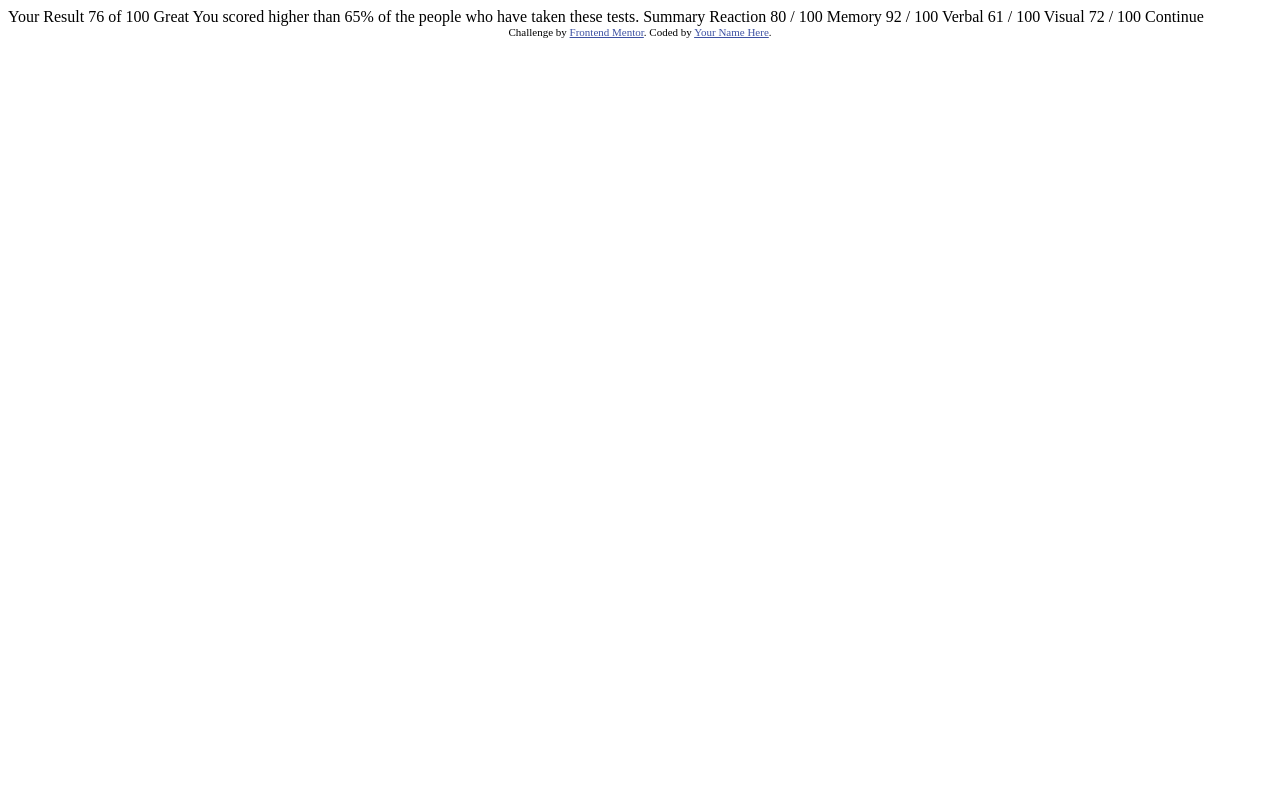
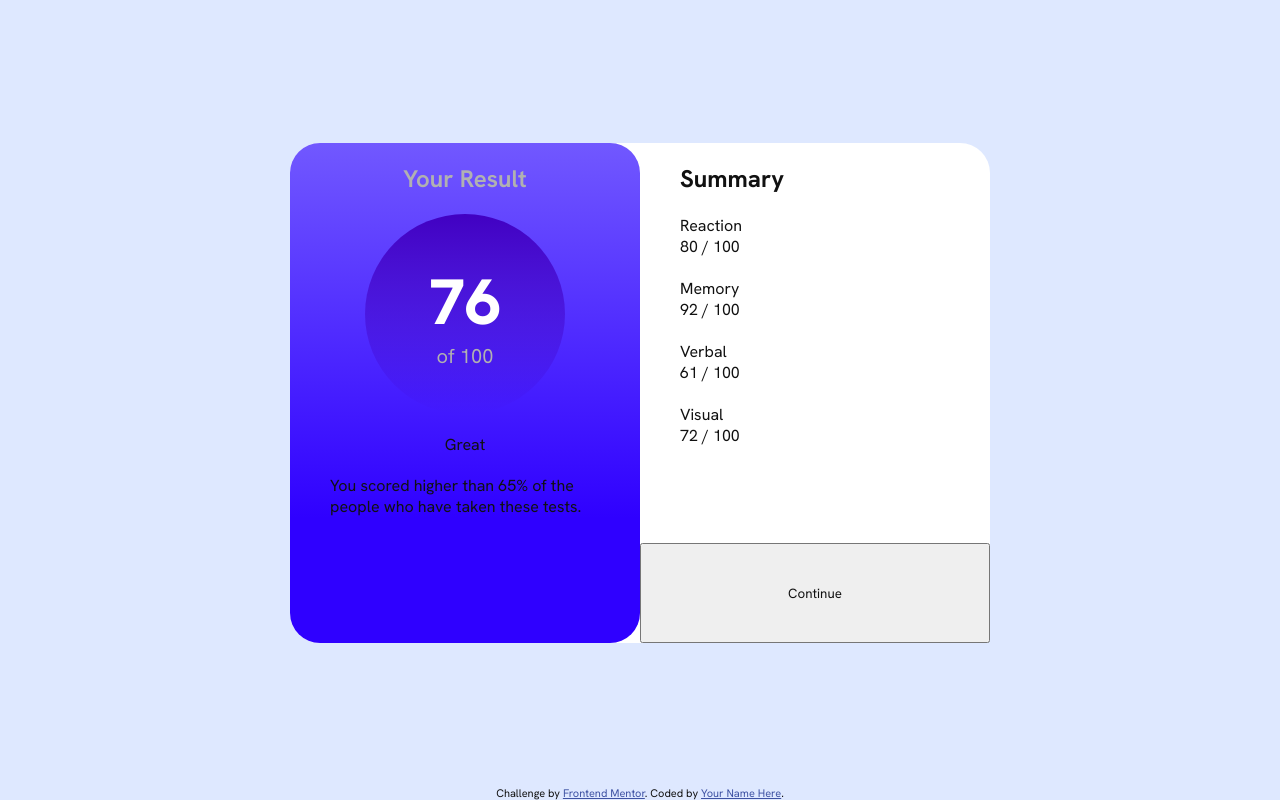
Before and after one commit to CodingDango/frontendmentor-results-component, a plain HTML site: page index.html in a window 1280 px wide. Drawn offline with Linux system fonts and the light colour scheme.

Commit message:
First ever commit

```diff
--- a/index.html
+++ b/index.html
@@ -5,6 +5,8 @@
   <meta name="viewport" content="width=device-width, initial-scale=1.0"> <!-- displays site properly based on user's device -->
 
   <link rel="icon" type="image/png" sizes="32x32" href="./assets/images/favicon-32x32.png">
+  <link href="./reusable.css" rel="stylesheet">
+  <link href="./style.css" rel="stylesheet">
 
   <title>Frontend Mentor | Results summary component</title>
 
@@ -14,34 +16,61 @@
     .attribution a { color: hsl(228, 45%, 44%); }
   </style>
 </head>
-<body>
+<body class="flex-start-center flex-column">
 
-  Your Result
-  76
-  of 100
+  <main class="flex-center flex-column">
 
-  Great
-  You scored higher than 65% of the people who have taken these tests.
+    <section class="results-summary">
 
-  Summary
+      <h2 class="visually-hidden">Results Summary</h2>
 
-  Reaction
-  80 / 100
+      <section class="flex-start-center flex-column">
+        <h3 class="light semi-bold">Your Result</h3>
+        <p class="results-score flex-center flex-column"><span>76</span> of 100</p>
+        <p class="results-comparison">Great</p>
+        <p class="results-description">You scored higher than 65% of the people who have taken these tests.</p>
+      </section>
 
-  Memory
-  92 / 100
+      <section>
+        <h3>Summary</h3>
 
-  Verbal
-  61 / 100
+        <figure>
+          <img>
+          <figcaption>Reaction</figcaption>
+          <p class="summary-score"><span>80</span> / 100</p>
+        </figure>
 
-  Visual
-  72 / 100
+        <figure>
+          <img>
+          <figcaption>Memory</figcaption>
+          <p class="summary-score"><span>92</span> / 100</p>
+        </figure>
 
-  Continue
+        <figure>
+          <img>
+          <figcaption>Verbal</figcaption>
+          <p class="summary-score"><span>61</span> / 100</p>
+        </figure>
 
-  <div class="attribution">
-    Challenge by <a href="https://www.frontendmentor.io?ref=challenge" target="_blank">Frontend Mentor</a>.
-    Coded by <a href="#">Your Name Here</a>.
-  </div>
+        <figure>
+          <img>
+          <figcaption>Visual</figcaption>
+          <p class="summary-score"><span>72</span> / 100</p>
+        </figure>
+
+      </section>
+
+      <button>Continue</button>
+
+    </section>
+
+  </main>
+
+  <footer>
+    <div class="attribution">
+      Challenge by <a href="https://www.frontendmentor.io?ref=challenge" target="_blank">Frontend Mentor</a>.
+      Coded by <a href="#">Your Name Here</a>.
+    </div>
+  </footer>
 </body>
 </html>
--- /dev/null
+++ b/reusable.css
@@ -0,0 +1,114 @@
+:root {
+  --dark-purple: #4100C2;
+  --light-purple: #7158FF;
+  --blueish-purple: #2F00FF;
+  --dark-greyish-blue: #23314D;
+
+  --bg-color: #DEE8FF;
+
+  --font-color: #111;
+  --font-light: #8b8b8b;
+  --opposite-font-color: #fff;
+}
+
+  /*
+  ############################
+  Reusable Classes
+  ############################
+  */
+
+
+  /*
+  ============================
+  Flex Classes
+  ============================
+  */
+
+  .flex-center {
+    display: flex;
+    justify-content: center;
+    align-items: center;
+  }
+
+  .flex-evenly-center {
+    display: flex;
+    justify-content: space-evenly;
+    align-items: center;
+  }
+
+  .flex-around-center {
+    display: flex;
+    justify-content: space-around;
+    align-items: center;
+  }
+
+  .flex-start-center {
+    display: flex;
+    justify-content: start;
+    align-items: center;
+  }
+
+  .flex-column {
+    display: flex;
+    flex-direction: column;
+  }
+
+
+  /*
+  ============================
+  Rounded Border Classes
+  ============================
+  */
+
+  .rounded-sm {
+    border-radius: 10px;
+  }
+
+  .rounded-md {
+    border-radius: 30px
+  }
+
+  .rounded-mx {
+    border-radius: 50%;
+  }
+
+
+  /*
+  ============================
+  Text Classes
+  ============================
+  */
+
+  .txt-center {
+    text-align: center;
+  }
+
+  .light {
+    color: var(--font-light);
+  }
+
+  .semi-bold {
+    font-weight: 650;
+  }
+
+  /*
+  ============================
+  Uncategorized helper classes
+  ============================
+  */
+
+  .visually-hidden {
+    position: absolute;
+    width: 1px;
+    height: 1px;
+    padding: 0;
+    margin: -1px; /* Avoids potential scrollbars */
+    overflow: hidden;
+    clip: rect(0, 0, 0, 0);
+    white-space: nowrap; /* Optional, prevents line breaks */
+    border: 0;
+  }
+
+  .transformable {
+    position: relative;
+  }
--- /dev/null
+++ b/style.css
@@ -0,0 +1,83 @@
+@font-face {
+    font-family: "Hanken Grotesk";
+    src: url("./assets/fonts/HankenGrotesk-VariableFont_wght.ttf")
+         format("truetype-variations");
+  }
+
+:root {
+  --dark-purple: #4100C2;
+  --light-purple: #7158FF;
+  --blueish-purple: #2F00FF;
+  --dark-greyish-blue: #23314D;
+
+  --bg-color: #DEE8FF;
+
+  --font-color: #111;
+  --font-light: #b1b1b1;
+  --opposite-font-color: #fff;
+}
+
+* {
+    margin: 0;
+    padding: 0;
+    font-family: "Hanken Grotesk", sans-serif;
+    color: var(--font-color);
+    box-sizing: border-box;
+}
+
+body {
+  background-color: var(--bg-color);
+  min-height: 100vh;
+
+}
+
+main {
+  flex-grow: 1;
+}
+
+/*
+===============================
+Results component classes
+===============================
+*/
+
+.results-summary {
+  background: #fff;
+  width: min(700px, 100%);
+  height: 500px;
+  display: grid;
+  grid-template-columns: repeat(2, 50%);
+  grid-template-rows: 80% 20%;
+  border-radius: 30px;
+}
+
+.results-summary section {
+  padding: 20px 40px;
+}
+
+.results-summary h3 {
+  font-size: 1.5rem;
+}
+
+.results-summary section:first-of-type {
+  grid-row-start: span 2;
+  background: linear-gradient(180deg, #7158FF 0%, #2F00FF 75%);
+  border-radius: 30px;
+  gap: 20px;
+}
+
+.results-score {
+  background: linear-gradient(180deg, var(--dark-purple) 0%, rgba(0, 0, 0, 0) 100%);
+  width: 200px;
+  height: 200px;
+  border-radius: 50%;
+  text-align: center;
+  color: var(--font-light);
+  font-size: 1.25rem;
+}
+
+.results-score span {
+  font-size: 4rem;
+  font-weight: 800;
+  color: var(--opposite-font-color);
+}
```
